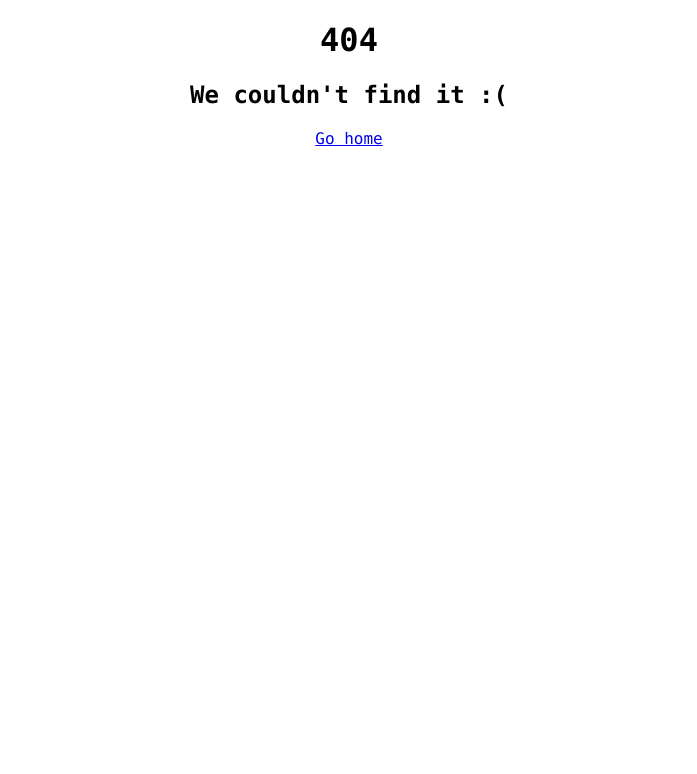
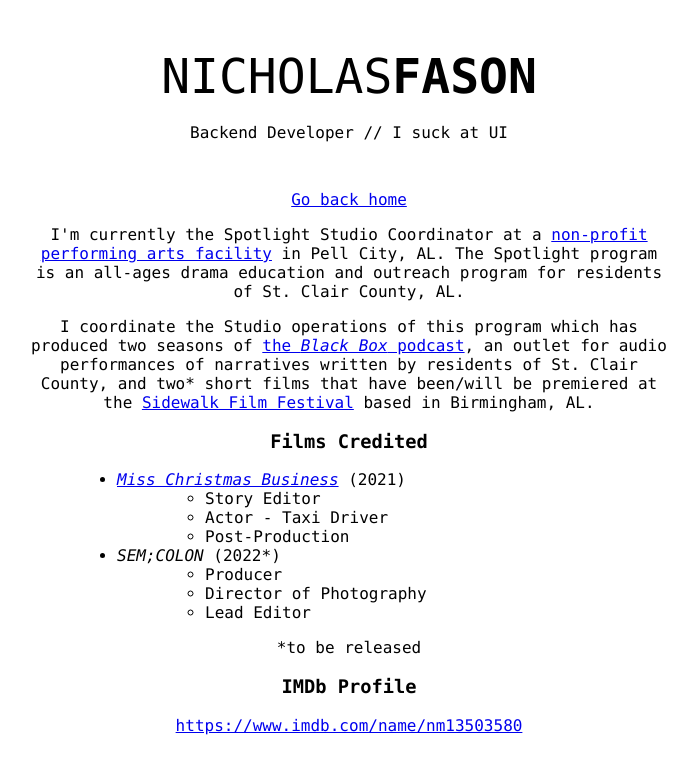
Before and after one commit to nootsponge/nfason.com, a React (Create React App) app: page /films in a window 1280 px wide. Before the commit this address had no page. Shown: the top 774 px of the page, without its empty margins (291-988 px from the left). Built offline with nearby package versions, Linux system fonts and the light colour scheme.

Commit message:
Add more pages

```diff
--- a/src/App.css
+++ b/src/App.css
@@ -44,6 +44,10 @@ ol {
   display: inherit;
 }
 
+.timy {
+  font-size: 8pt;
+}
+
 td {
   width: 25%;
 }
--- a/src/App.js
+++ b/src/App.js
@@ -8,6 +8,8 @@ import {
 import Personal from "./Personal";
 import Biz from "./Biz"
 import NotFound from './NotFound';
+import Films from './Films';
+import Games from './Games';
 
 function App() {
   return (
@@ -15,6 +17,8 @@ function App() {
       <div className="app">
         <Routes>
           <Route path="/biz" element={<Biz />} />
+          <Route path="/films" element={<Films />} />
+          <Route path="/games" element={<Games />} />
           <Route path="/" element={<Personal />} />
           <Route path="*" element={<NotFound />} />
         </Routes>
--- /dev/null
+++ b/src/Films.js
@@ -0,0 +1,39 @@
+import Header from "./Components/Header";
+
+function Films() {
+    return (
+        <>
+            <Header />
+
+            <a href="/">Go back home</a>
+
+            <p>I'm currently the Spotlight Studio Coordinator at a <a href="https://www.pellcitycepa.com/" target="_blank" rel="noreferrer">non-profit performing arts facility</a> in Pell City, AL. The Spotlight program is an all-ages drama education and outreach program for residents of St. Clair County, AL.</p>
+            <p>I coordinate the Studio operations of this program which has produced two seasons of <a href="https://www.pellcitycepa.com/blackboxpodcast/" target="_blank" rel="noreferrer">the <i>Black Box</i> podcast</a>, an outlet for audio performances of narratives written by residents of St. Clair County, and two* short films that have been/will be premiered at the <a href="https://www.sidewalkfest.com/" target="_blank" rel="noreferrer">Sidewalk Film Festival</a> based in Birmingham, AL.</p>
+            <h3>Films Credited</h3>
+            <ul>
+                <li>
+                    <i><a href="https://youtu.be/gY3YqpJEsRg" target="_blank" rel="noreferrer">Miss Christmas Business</a></i> (2021)
+                    <ul>
+                        <li>Story Editor</li>
+                        <li>Actor - Taxi Driver</li>
+                        <li>Post-Production</li>
+                    </ul>
+                </li>
+                <li>
+                    <i>SEM;COLON</i> (2022*)
+                    <ul>
+                        <li>Producer</li>
+                        <li>Director of Photography</li>
+                        <li>Lead Editor</li>
+                    </ul>
+                </li>
+            </ul>
+            <p>*to be released</p>
+
+            <h3>IMDb Profile</h3>
+            <a href="https://www.imdb.com/name/nm13503580">https://www.imdb.com/name/nm13503580</a>
+        </>
+    )
+}
+
+export default Films;
--- /dev/null
+++ b/src/Games.js
@@ -0,0 +1,29 @@
+import Header from "./Components/Header";
+
+function Games() {
+    return (
+        <>
+            <Header />
+
+            <a href="/">Go back home</a>
+
+            <h3>A list of my favorite video games <span class="timy">(in no particular order)</span></h3>
+            <ul>
+                <li><a href="https://store.steampowered.com/app/440" target="_blank" rel="noreferrer">Team Fortress 2</a>, Valve (2007)</li>
+                <li><a href="https://store.steampowered.com/app/823500" target="_blank" rel="noreferrer">BONEWORKS</a>, Stress Level Zero (2019)</li>
+                <li><a href="https://store.steampowered.com/app/870780" target="_blank" rel="noreferrer">Control Ultimate Edition</a>, 505 Games (2020)</li>
+                <li><a href="https://store.steampowered.com/app/470260" target="_blank" rel="noreferrer">Event[0]</a>, Ocelot Society (2016)</li>
+                <li><a href="https://store.steampowered.com/app/546560" target="_blank" rel="noreferrer">Half Life: Alyx</a>, Valve (2020)</li>
+                <li><a href="https://store.steampowered.com/app/275850" target="_blank" rel="noreferrer">No Man's Sky</a>, Hello Games (2016, but only got good in about 2020)</li>
+                <li><a href="https://store.steampowered.com/app/620" target="_blank" rel="noreferrer">Portal 2</a>, Valve (2011)</li>
+                <li><a href="https://store.steampowered.com/app/480490" target="_blank" rel="noreferrer">Prey</a>, Bethesda Softworks (2017)</li>
+                <li><a href="https://store.steampowered.com/app/211820" target="_blank" rel="noreferrer">Starbound</a>, Chucklefish (2016)</li>
+            </ul>
+
+            <p>I'm not that good at video games but if you can't tell I'm a big enjoyer of games with rich stories and games that involve space. If a game has both of those elements (Prey, Event[0], etc.) then it's definitely something I'll like.</p>
+            <p>If you think there's something I'll like, feel free to drop me a recommendation: <a href="mailto:games@nfason.com">games@nfason.com</a>.</p>
+        </>
+    )
+}
+
+export default Games;
--- a/src/Personal.js
+++ b/src/Personal.js
@@ -24,9 +24,9 @@ function Personal() {
 
         <h3>Hobbies include...</h3>
         <ul>
-          <li>Producing short films</li>
-          <li>Video games</li>
-          <li>Live event production (A/V, livestreaming, etc.)</li>
+          <li><a href="/films">Producing short films</a></li>
+          <li><a href="/games">Sucking at video games</a></li>
+          <li>Live event production (audio engineering, lighting design, livestreaming, etc.)</li>
         </ul>
       </>
     )
```
